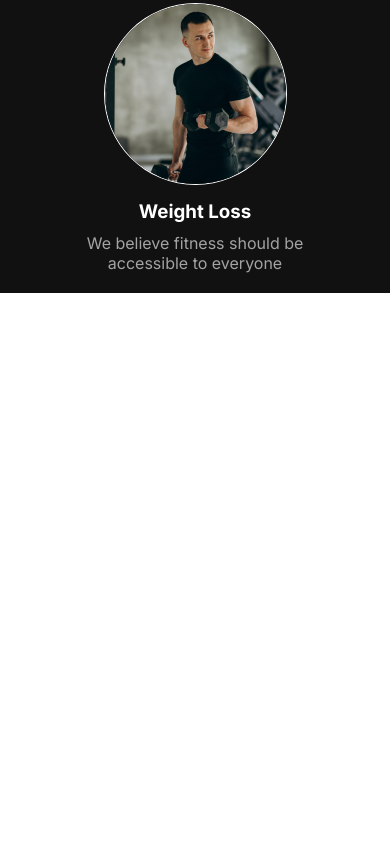
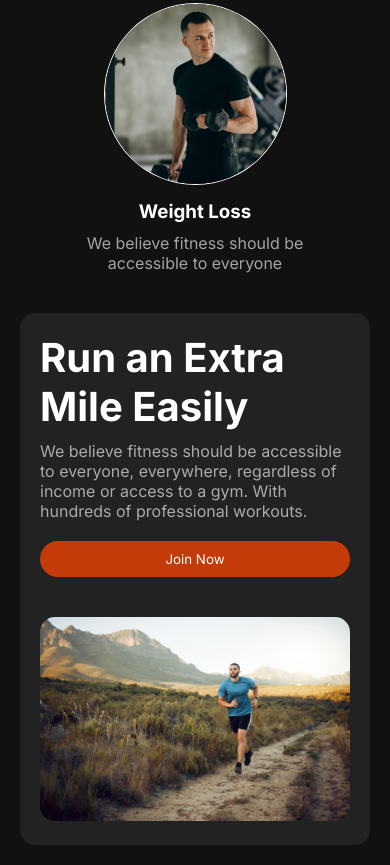
Before and after one commit to saiful1213/fitness, a plain HTML site: page index.html in a window 390 px wide. Shown: the part 1954-2819 px from the top of the page. Before the commit the page ends 2247 px from the top, so only its background shows below. Drawn offline with Linux system fonts and the light colour scheme.

Commit message:
extra mile section completed

```diff
--- a/index.html
+++ b/index.html
@@ -83,6 +83,21 @@
             </div>
         </div>
     </section>
+    <!-- extra mile section -->
+    <section class="extra_mile-section">
+        <div class="maximum-width mile_section_container">
+            <div class="section-text-part">
+                <h2 class="extra_mile-section-title">Run an Extra
+                <br>    Mile Easily</h2>
+                <p class="extra_mile-section-title-desc">We believe fitness should be accessible to everyone, everywhere, regardless of
+                    income or access to a gym. With hundreds of professional workouts.</p>
+                <button id="primary-btn" class="join_now">Join Now</button>
+            </div>
+            <div class="img_container">
+                <img src="./images/run.jpg" alt="run_img" class="run_img">
+            </div>
+        </div>
+    </section>
 </body>
 
 </html>
--- a/styles/style.css
+++ b/styles/style.css
@@ -176,7 +176,8 @@ nav {
 
 
 /* habit section style */
-.habit-section {
+.habit-section,
+.extra_mile-section {
     background-color: rgba(0, 0, 0, 0.932);
     padding: 80px 0;
 }
@@ -212,6 +213,45 @@ nav {
 
 
 
+/* extra mile section style */
+
+.mile_section_container {
+    display: flex;
+    justify-content: space-between;
+    align-items: center;
+    background-color: rgb(34, 34, 34);
+    border-radius: 15px;
+    padding: 20px;
+}
+
+.section-text-part {
+    width: 50%;
+}
+
+.extra_mile-section-title {
+    color: var(--heading_color);
+    font-size: 40px;
+    font-weight: bold;
+    margin-bottom: 10px;
+}
+
+.extra_mile-section-title-desc {
+    width: 80%;
+    margin-bottom: 20px;
+    color: var(--desc-color);
+}
+
+.img_container {
+    width: 30%;
+}
+
+.run_img {
+    width: 100%;
+    border-radius: 15px;
+}
+
+
+
 
 
 
@@ -222,12 +262,13 @@ nav {
 /* mobile device */
 @media screen and (max-width: 576px) {
 
-    nav{
+    nav {
         padding-top: 30px;
     }
 
     .banner-bg,
-    .habit-section {
+    .habit-section,
+    .extra_mile-section {
         padding: 20px;
         height: auto;
     }
@@ -246,18 +287,27 @@ nav {
         height: auto;
     }
 
-    .card-container {
+    .card-container,
+    .mile_section_container {
         flex-direction: column;
     }
 
     .left,
     .right,
-    .section-desc {
+    .section-desc,
+    .extra_mile-section-title-desc,
+    .section-text-part,
+    .img_container {
         width: 100%;
     }
 
     .heading {
         font-size: 35px;
+    }
+
+    .join_now {
+        width: 100%;
+        margin-bottom: 40px;
     }
 }
 
```
